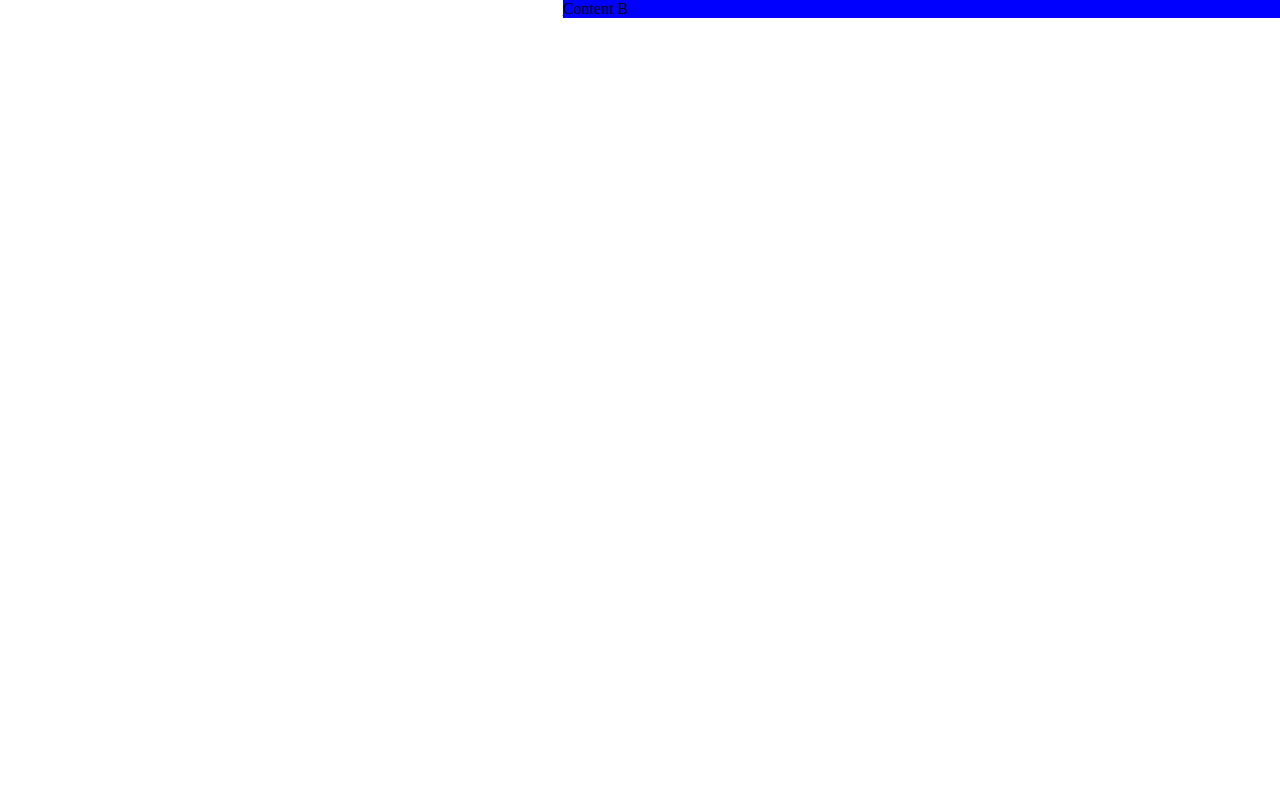
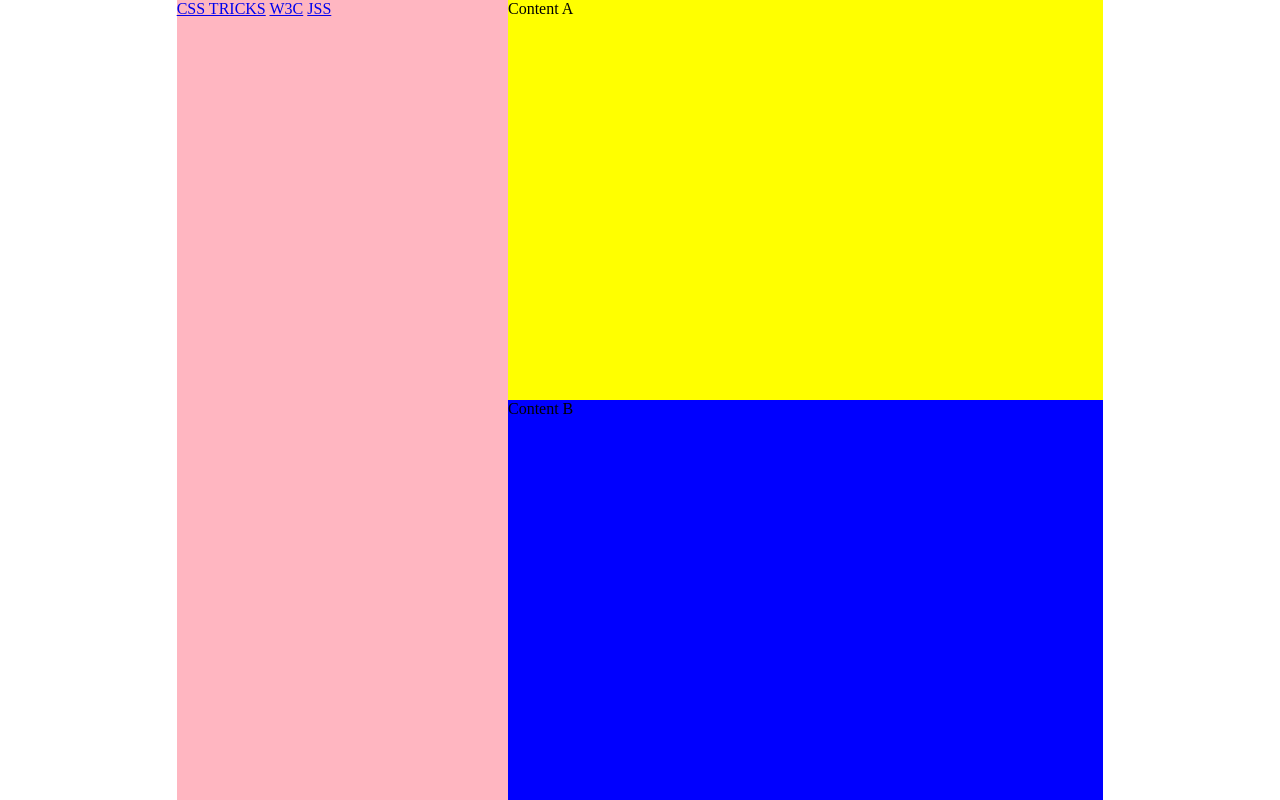
Before and after one commit to aliciafdezrov/lemoncode_layout_module, a website built with Parcel: page exercise_4_grid/index.html in a window 1280 px wide. Built offline with nearby package versions, Linux system fonts and the light colour scheme.

Commit message:
Created first grid template area for extra large resolutions

```diff
--- a/exercise_4_grid/styles/main.scss
+++ b/exercise_4_grid/styles/main.scss
@@ -1,12 +1,16 @@
 @import "_reset";
 
 body {
-  height: 100%;
-  width: 100%;
+  height: 100vh;
+  width: 100vw;
 }
 
 .main-content {
+  min-height: 100%;
   display: grid;
+  grid-template-areas:
+          ". aside sectionA sectionA sectionA ."
+          ". aside sectionB sectionB sectionB.";
 }
 
 .aside-content {
```
